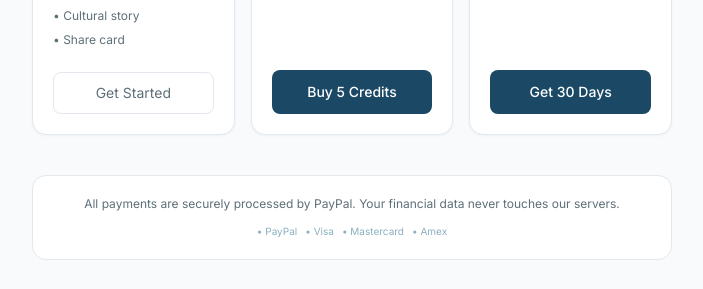
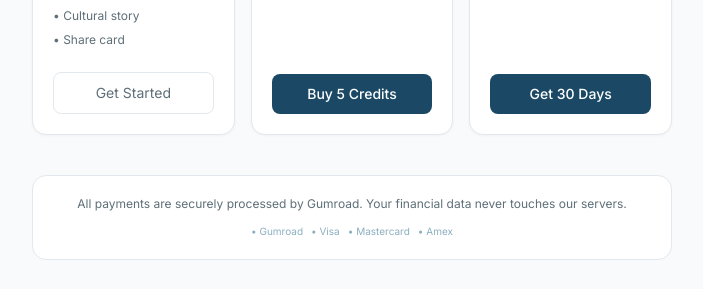
Before and after one commit to zhan-fg/chinese-name-website, a Next.js app: page /pricing in a window 1280 px wide. Shown: the part 345-634 px from the top of the page, without its empty margins (288-991 px from the left). Built offline with nearby package versions, Linux system fonts and the light colour scheme; no server answers.

Commit message:
Switch payment from PayPal to Gumroad
- Add lib/gumroad.ts with product URL config
- PaywallModal: redirect to Gumroad directly, fall back to PayPal API
- Pricing page: buttons link directly to Gumroad
- Update trust badges and footer from PayPal to Gumroad

```diff
--- a/src/app/pricing/page.tsx
+++ b/src/app/pricing/page.tsx
@@ -1,4 +1,6 @@
 "use client";
+
+import { GUMROAD_PRODUCTS } from "@/lib/gumroad";
 
 export default function PricingPage() {
   return (
@@ -48,14 +50,14 @@ export default function PricingPage() {
               <li>&#x2022; Credits never expire</li>
               <li>&#x2022; One-time payment</li>
             </ul>
-            <button
-              onClick={() =>
-                (window.location.href = "/?buy=credit_5")
-              }
-              className="block w-full py-2.5 rounded-lg bg-deep-blue text-white text-sm font-medium hover:bg-mid-blue transition-colors"
+            <a
+              href={GUMROAD_PRODUCTS.credit_5.url}
+              target="_blank"
+              rel="noopener noreferrer"
+              className="block w-full py-2.5 rounded-lg bg-deep-blue text-white text-sm font-medium hover:bg-mid-blue transition-colors text-center"
             >
               Buy 5 Credits
-            </button>
+            </a>
           </div>
 
           {/* Unlimited */}
@@ -74,24 +76,24 @@ export default function PricingPage() {
               <li>&#x2022; Save name history</li>
               <li>&#x2022; Cancel anytime</li>
             </ul>
-            <button
-              onClick={() =>
-                (window.location.href = "/?buy=subscription")
-              }
-              className="block w-full py-2.5 rounded-lg bg-deep-blue text-white text-sm font-medium hover:bg-mid-blue transition-colors"
+            <a
+              href={GUMROAD_PRODUCTS.subscription.url}
+              target="_blank"
+              rel="noopener noreferrer"
+              className="block w-full py-2.5 rounded-lg bg-deep-blue text-white text-sm font-medium hover:bg-mid-blue transition-colors text-center"
             >
               Get 30 Days
-            </button>
+            </a>
           </div>
         </div>
 
         <div className="mt-10 p-5 rounded-card bg-surface border border-card-border text-center">
           <p className="text-xs text-text-secondary mb-3">
-            All payments are securely processed by PayPal. Your financial data
+            All payments are securely processed by Gumroad. Your financial data
             never touches our servers.
           </p>
           <div className="flex justify-center gap-2 text-[10px] text-mist">
-            <span>&#x2022; PayPal</span>
+            <span>&#x2022; Gumroad</span>
             <span>&#x2022; Visa</span>
             <span>&#x2022; Mastercard</span>
             <span>&#x2022; Amex</span>
--- a/src/components/PaywallModal.tsx
+++ b/src/components/PaywallModal.tsx
@@ -3,6 +3,7 @@
 import { useState } from "react";
 import { motion, AnimatePresence } from "framer-motion";
 import { PRICING_PLANS, type PricingPlanId } from "@/lib/paypal";
+import { GUMROAD_PRODUCTS } from "@/lib/gumroad";
 
 interface Props {
   visible: boolean;
@@ -30,7 +31,13 @@ export default function PaywallModal({
     setLoading(planId);
     setError(null);
 
-    // Fallback: read from localStorage if prop is empty
+    const gumroadUrl = GUMROAD_PRODUCTS[planId]?.url;
+    if (gumroadUrl) {
+      window.location.href = gumroadUrl;
+      return;
+    }
+
+    // Fallback: use PayPal API if no Gumroad URL configured
     const anonId = anonymousId || (typeof window !== "undefined" ? localStorage.getItem("shan-anon-id") : null);
     if (!anonId) {
       setError("Session not ready. Please refresh the page and try again.");
@@ -180,7 +187,7 @@ export default function PaywallModal({
 
             {/* Trust */}
             <p className="text-[10px] text-mist text-center mb-3">
-              Secured by PayPal &middot;{" "}
+              Secured by Gumroad &middot;{" "}
               <a
                 href="/refund"
                 target="_blank"
--- /dev/null
+++ b/src/lib/gumroad.ts
@@ -0,0 +1,20 @@
+/**
+ * Gumroad product URLs.
+ * Update these when you create each product on Gumroad.
+ */
+export const GUMROAD_PRODUCTS = {
+  credit_5: {
+    url: "https://zhanqiuhui.gumroad.com/l/uawodz",
+    name: "5 Name Credits",
+  },
+  credit_15: {
+    url: "https://zhanqiuhui.gumroad.com/l/uawodz",
+    name: "15 Name Credits",
+  },
+  subscription: {
+    url: "https://zhanqiuhui.gumroad.com/l/uawodz",
+    name: "50/Day — 30 Days",
+  },
+} as const;
+
+export type GumroadProductId = keyof typeof GUMROAD_PRODUCTS;
```
